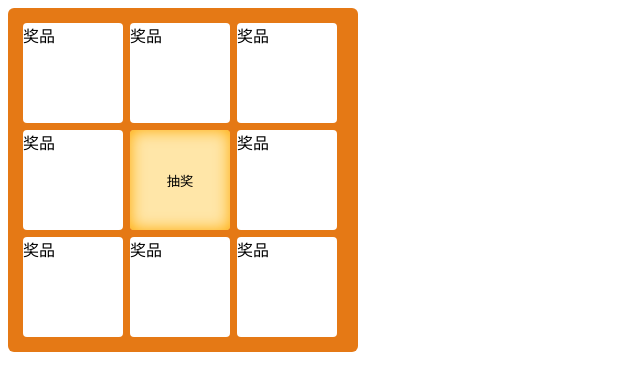
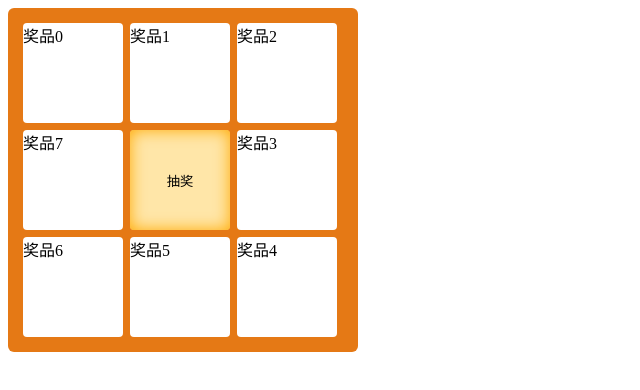
Before and after one commit to festina-lente-z/lucky-lottery, a React (Create React App) app: page / in a window 1280 px wide. Shown: the top 390 px of the page, without its empty margins (0-640 px from the left). Built offline with nearby package versions, Linux system fonts and the light colour scheme.

Commit message:
增加grid排序

```diff
--- a/src/components/Lottery.js
+++ b/src/components/Lottery.js
@@ -1,4 +1,5 @@
 import React, { useState, useEffect } from 'react';
+import LotteryItem from './LotteryItem';
 
 const getStorageMask = () => {
   let mask = 'no-mask';
@@ -8,21 +9,17 @@ const getStorageMask = () => {
   return mask
 }
 const Lottery = () => {
+  const numbers = [0,1,2,3,4,5,6,7];
   const [ mask, setMask ] = useState('no-mask');
   const handleLotteryStart = () => {
     mask === 'no-mask' ? setMask('is-mask') : setMask('no-mask')
   }
   return (
     <div className='wrapper'>
-      <div className={[mask,'item-style'].join(' ')}>奖品</div>
-      <div className={[mask,'item-style'].join(' ')}>奖品</div>
-      <div className={[mask,'item-style'].join(' ')}>奖品</div>
-      <div className={[mask,'item-style'].join(' ')}>奖品</div>
-      <button className='btn-child' onClick={handleLotteryStart}>抽奖</button>
-      <div className={[mask,'item-style'].join(' ')}>奖品</div>
-      <div className={[mask,'item-style'].join(' ')}>奖品</div>
-      <div className={[mask,'item-style'].join(' ')}>奖品</div>
-      <div className={[mask,'item-style'].join(' ')}>奖品</div>
+      {numbers.map((item,index)=>{
+        return <LotteryItem mask={mask} key={index} area={'item'+item} prize={item}/>
+      })}
+      <button className='btn-child item8' onClick={handleLotteryStart}>抽奖</button>
     </div>
 
   )
--- a/src/components/LotteryItem.js
+++ b/src/components/LotteryItem.js
@@ -1,9 +1,9 @@
 import React, { useState, useEffect } from 'react';
 
-const LotteryItem = () => {
-
+const LotteryItem = (props) => {
+  const { mask, area, prize } = props;
   return (
-    <div className='item-style'>1</div>
+    <div className={[mask,area,'item-style'].join(' ')}>奖品{prize}</div>
   )
 }
 
--- a/src/index.css
+++ b/src/index.css
@@ -1,3 +1,32 @@
+.item0 {
+  grid-area: top-left;
+}
+.item1 {
+  grid-area: top;
+}
+.item2 {
+  grid-area: top-right;
+}
+.item3 {
+  grid-area: center-right;
+}
+.item4 {
+  grid-area: bottom-right;
+}
+.item5 {
+  grid-area: bottom;
+}
+.item6 {
+  grid-area: bottom-left;
+}
+.item7 {
+  grid-area: center-left;
+}
+.item8 {
+  grid-area: center;
+}
+
+
 .wrapper {
   display: grid;
   grid-template-columns: 100px 100px 100px;
@@ -7,7 +36,12 @@
   width: 320px;
   padding: 15px;
   border-radius: 6px;
+  grid-template-areas:
+    "top-left top top-right"
+    "center-left center center-right"
+    "bottom-left bottom bottom-right";
 }
+
 .is-mask {
   --clr-bcg: hsl(43, 100%, 83%);
 }
```
